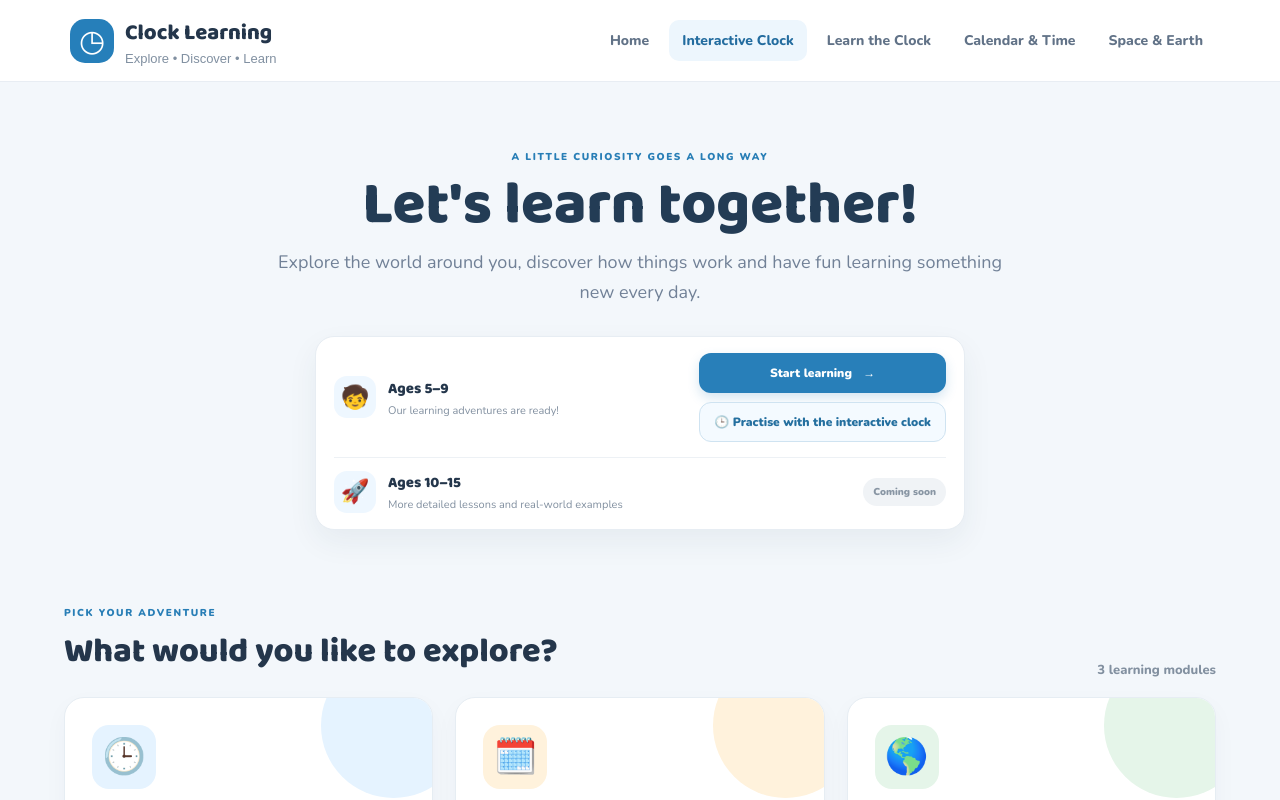
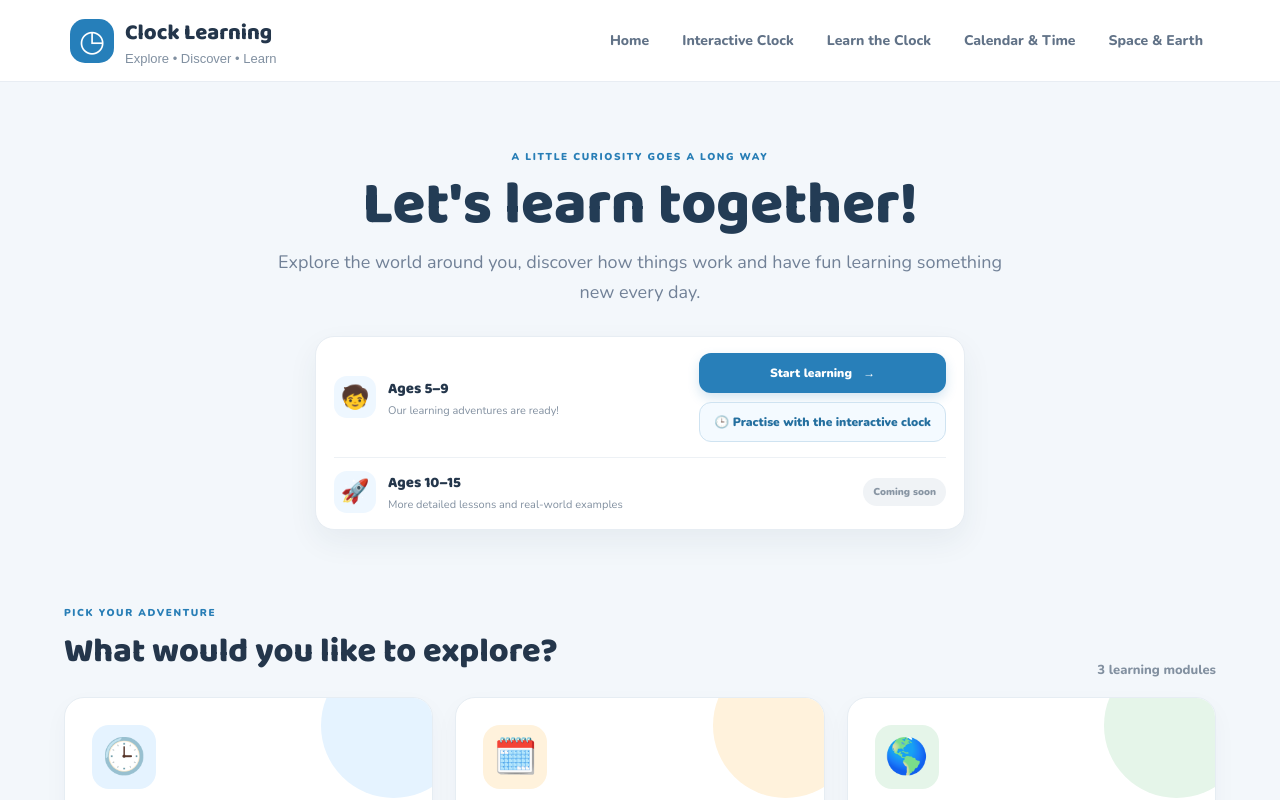
Before and after one commit to amir-dev-projects/clock-learning, a React (Vite) app: page / in a window 1280 px wide. Shown: the top 800 px of the page. Built offline with nearby package versions, Linux system fonts and the light colour scheme.

Commit message:
Use consistent styling for all navigation buttons (#6)

```diff
--- a/src/styles.css
+++ b/src/styles.css
@@ -190,5 +190,4 @@
 .home-actions{display:flex;flex-direction:column;align-items:stretch;gap:9px;min-width:205px}
 .clock-home-button{border:1px solid #cfe3f1;border-radius:12px;background:#f4faff;color:#246f9f;padding:11px 14px;font:900 12px Nunito;cursor:pointer;white-space:nowrap}
 .clock-home-button:hover{background:#e7f4fd;border-color:#a9d1e9}
-.site-header nav button:nth-child(2){background:#edf6fd;color:#236c9f}
 @media(max-width:620px){.home-actions{width:100%}.clock-home-button{white-space:normal}}
```
